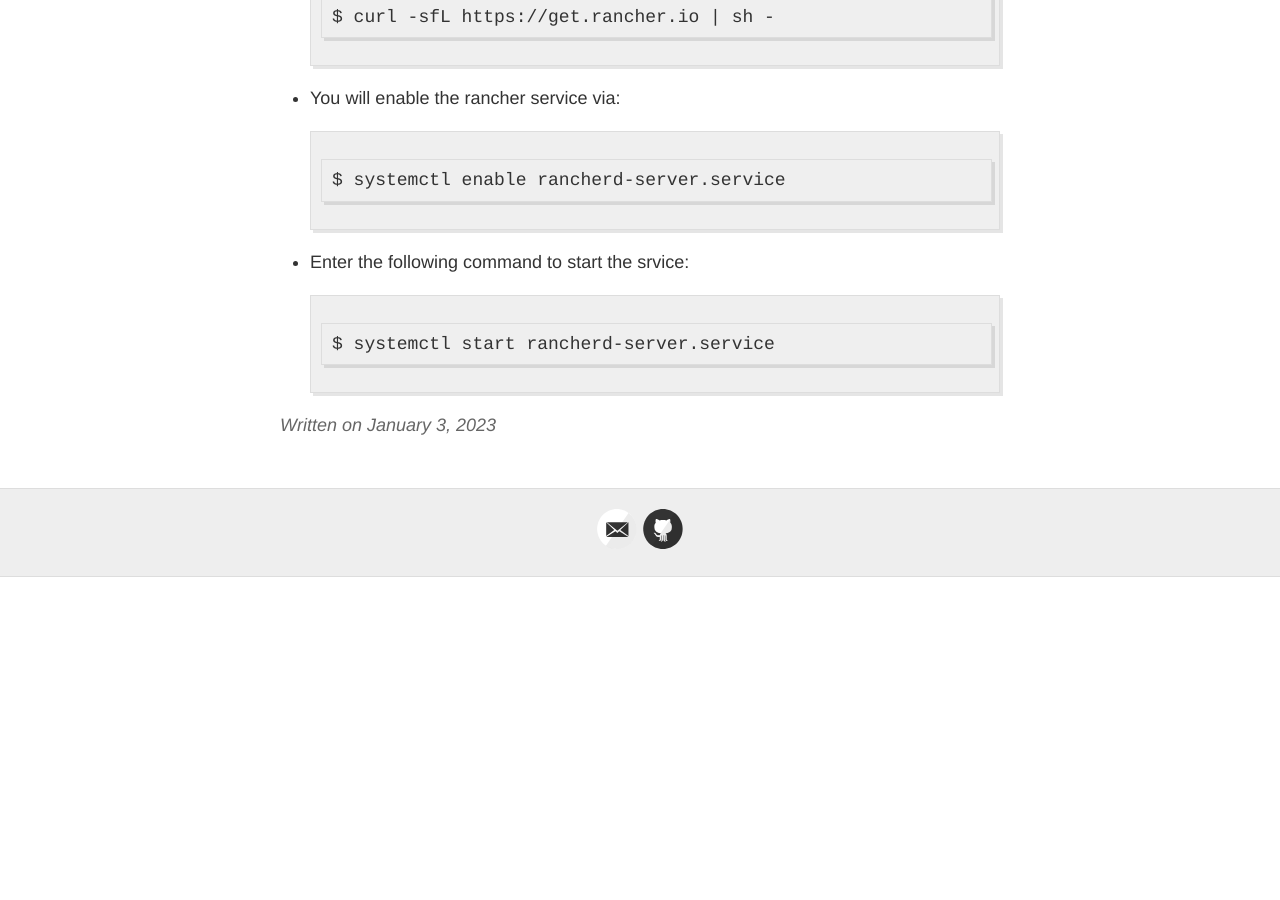
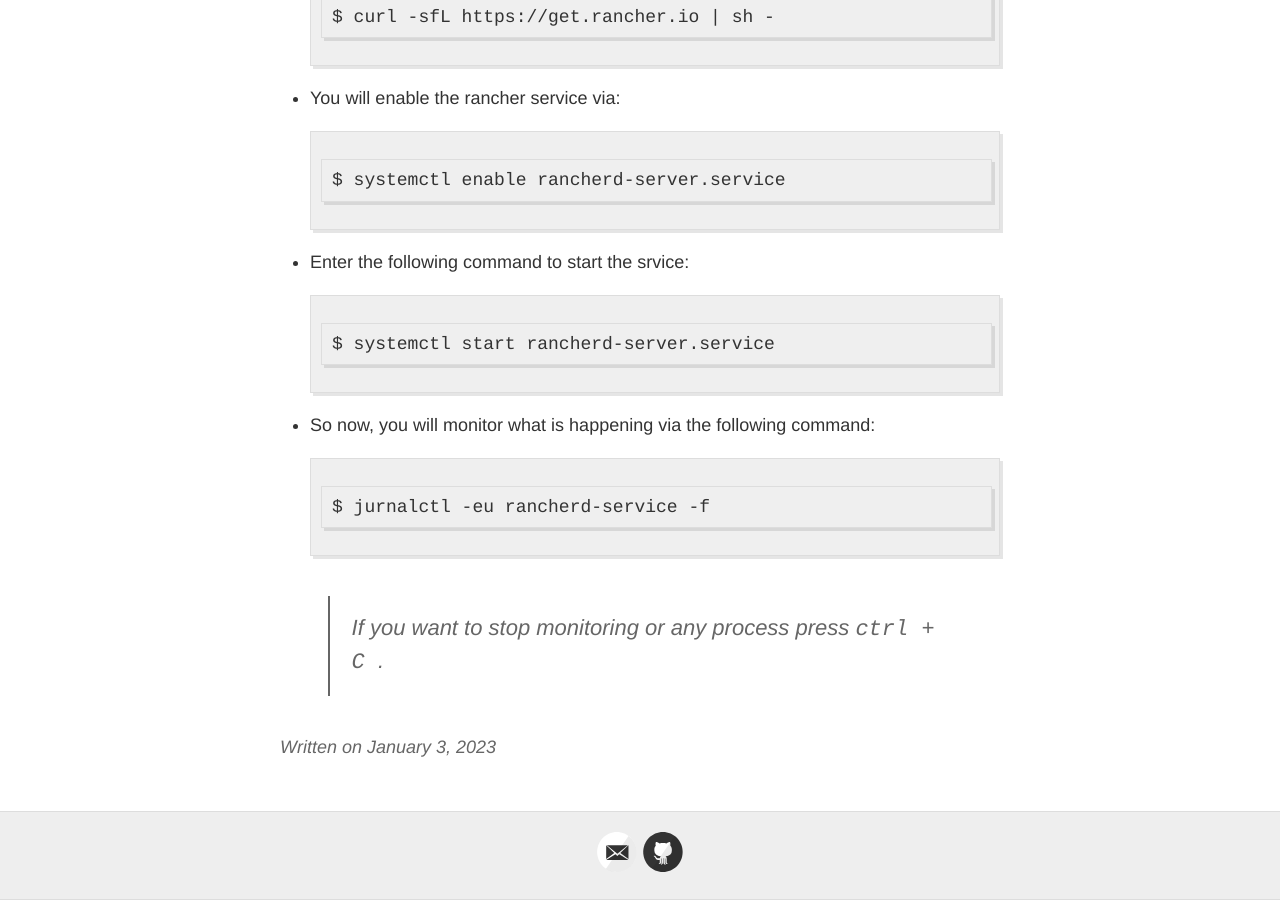
Before and after one commit to hermassest/hermassest.github.io, a Jekyll site: the page built from _posts/2023-01-03-Build-Your-Own-Raspberry-Pi-Cluster.md, in a window 1280 px wide and 900 px high, scrolled down 3517 px. Built offline with Jekyll 4.4.1, drawn with Linux system fonts in a browser that asks for light colours; our own code applies the rules of GitHub Pages for plain Markdown files; before the commit the page ends 4094 px from its top, so only the background shows below that.

Commit message:
Update 2023-01-03-Build-Your-Own-Raspberry-Pi-Cluster.md

````diff
--- a/_posts/2023-01-03-Build-Your-Own-Raspberry-Pi-Cluster.md
+++ b/_posts/2023-01-03-Build-Your-Own-Raspberry-Pi-Cluster.md
@@ -102,3 +102,9 @@ $ systemctl enable rancherd-server.service
 ```
 $ systemctl start rancherd-server.service
 ```
+
+- So now, you will monitor what is happening via the following command:
+```
+$ jurnalctl -eu rancherd-service -f
+```
+> If you want to stop monitoring or any process press `ctrl + C `.
````
